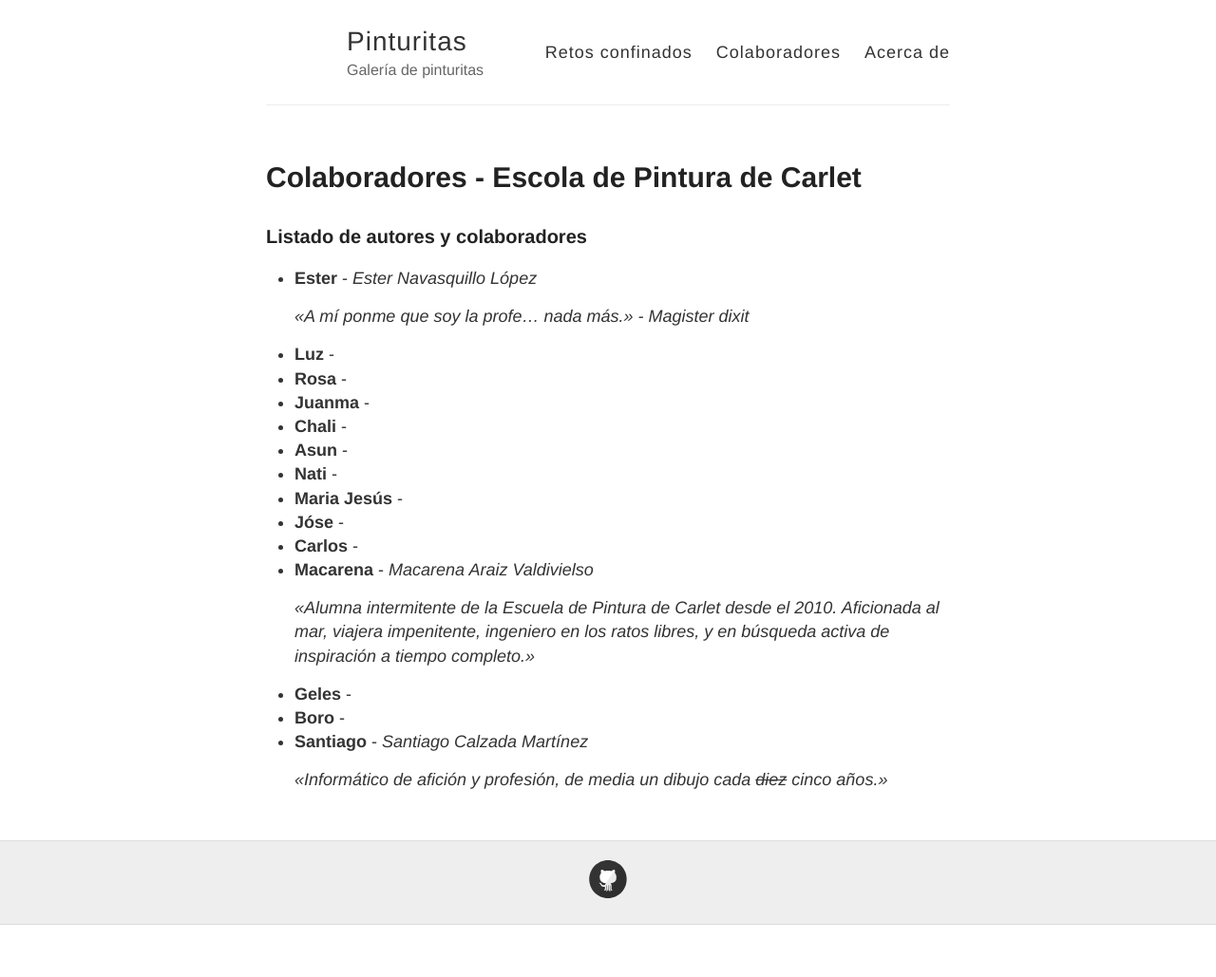
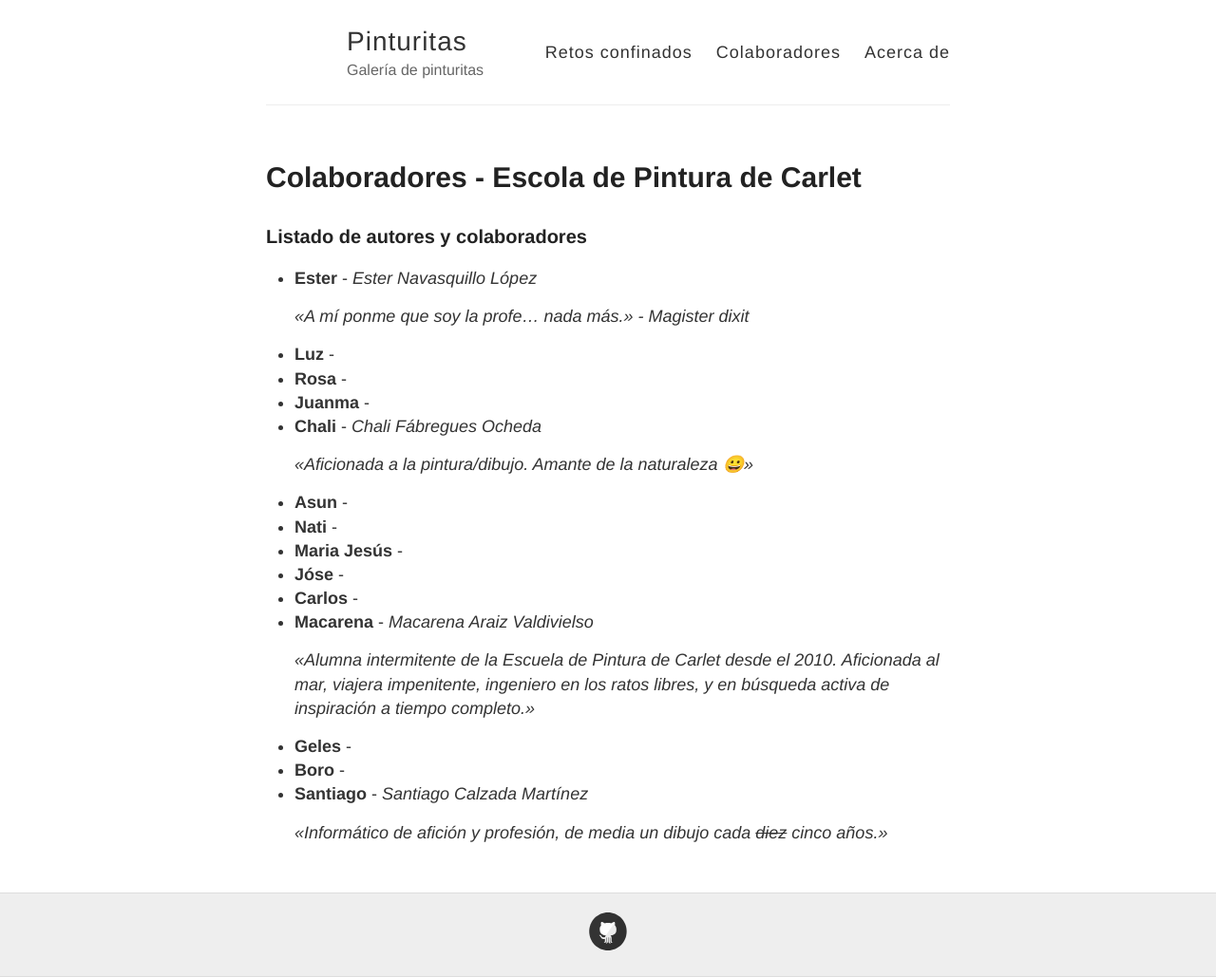
Before and after one commit to pinturitas/pinturitas.github.io, a Jekyll site: the page built from colaboradores.md, in a window 1280 px wide. Shown: the whole page at 95% size. Built offline with Jekyll 4.4.1, drawn with Linux system fonts in a browser that asks for light colours; before the commit the page ends 974 px from its top, so only the background shows below that.

Commit message:
Datos de Chali

```diff
--- a/_data/colaboradores.yml
+++ b/_data/colaboradores.yml
@@ -20,8 +20,8 @@
 
 - id: chali
   alias: Chali
-  nombre:
-  bio:
+  nombre: Chali Fábregues Ocheda
+  bio: «Aficionada a la pintura/dibujo. Amante de la naturaleza 😀»
 
 - id: asun
   alias: Asun
```
